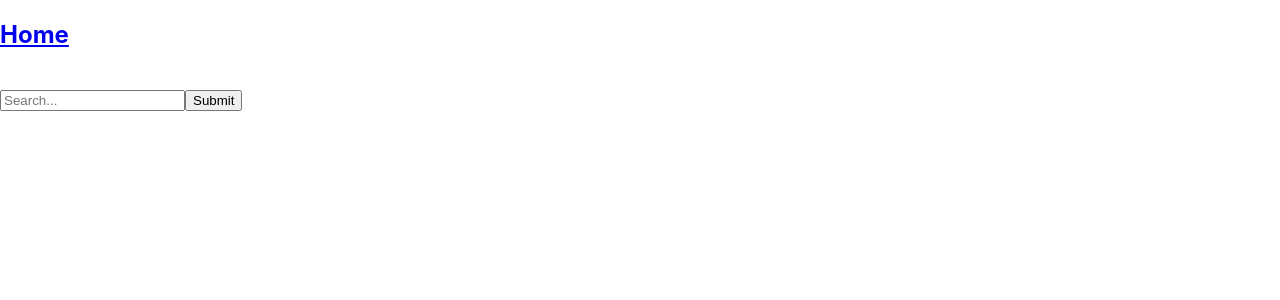
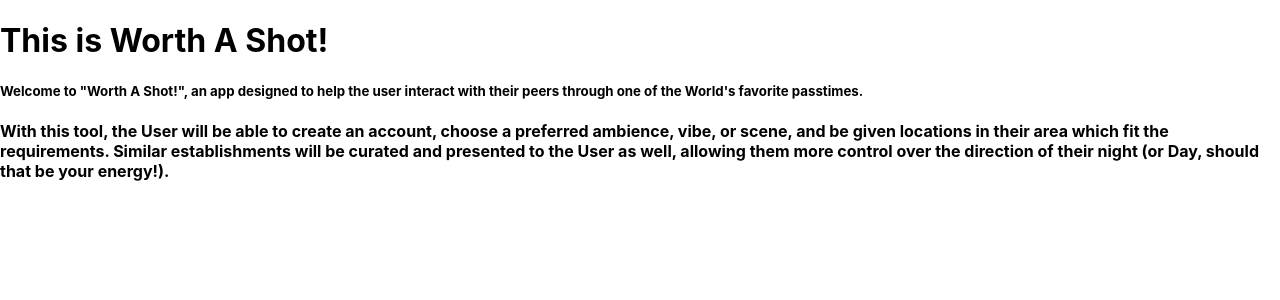
Before and after one commit to EmaleeSoto/capstone-worth-a-shot, a React (Create React App) app in the folder front-end/: page / in a window 1280 px wide. Shown: the top 300 px of the page. Built offline with nearby package versions, Linux system fonts and the light colour scheme.

Commit message:
Laid foundationals for Establishment Index.

```diff
--- a/front-end/src/App.js
+++ b/front-end/src/App.js
@@ -1,18 +1,15 @@
 import './App.css';
 import React from 'react';
-import SearchBar from './Components/SearchBar';
 import { BrowserRouter as Router, Routes, Route} from 'react-router-dom';
 import Home from './Pages/Home'
 import NavBar from './Components/NavBar'
 
-function App() {
+const App = () => {
   return (
     <div>
       <Router>
-        <NavBar />
-        <SearchBar />
         <Routes>
-          <Route path="/" element={Home}/>
+          <Route path="/" element={<Home/>}/>
         </Routes>
       </Router>
     </div>
--- a/front-end/src/Components/SearchBar.js
+++ /dev/null
@@ -1,29 +0,0 @@
-import React from "react";
-import { useState } from "react";
-
-
-function SearchBar(props) {
-const [ input, setInput ] = useState("")
-
-
-const handleOnChange = (event) => {
-    setInput(event.target.value)
-  };
-console.log(input)
-
-
-    return (
-        <div>
-            <input
-            type='text'
-            className="search-field"
-            value={input}
-            onChange={handleOnChange}
-            placeholder='Search...'
-            />
-            <button onClick={() => props.handleSearch(input)}>Submit</button>
-        </div>
-    )
-}
-
-export default SearchBar
```
Also changed, not shown: front-end/src/Components/Establishments.js (+22 -16 lines).
